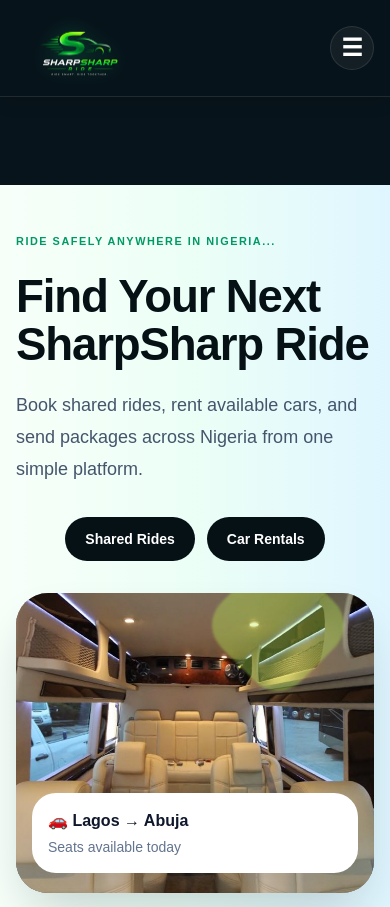
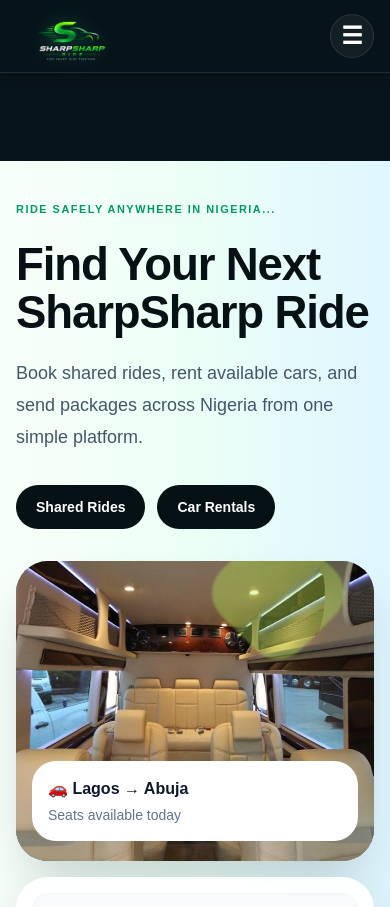
Before and after one commit to joyonovae/sharpsharp-ride-v2, a Next.js app: page / in a window 390 px wide. Shown: the top 907 px of the page. Built offline with nearby package versions, Linux system fonts and the light colour scheme; no server answers.

Commit message:
adjust hero spacing + mobile layout

```diff
--- a/components/Navbar.tsx
+++ b/components/Navbar.tsx
@@ -117,7 +117,7 @@
 
   return (
     <nav className="sticky left-0 right-0 top-0 z-50 border-b border-white/10 bg-[#08141b]/95 shadow-lg backdrop-blur transition-all duration-300">
-      <div className="mx-auto flex max-w-7xl items-center justify-between px-4 py-4 sm:px-5 lg:px-8">
+      <div className="mx-auto flex max-w-7xl items-center justify-between px-4 py-2 sm:px-5 lg:px-8">
         <Link href="/" onClick={closeMenus} className="flex items-center">
           <div
             className={`transition-all duration-300 ${
@@ -130,10 +130,10 @@
               width={280}
               height={95}
               className={`w-auto object-contain transition-all duration-300 ${
-                scrolled
-                  ? "h-14 drop-shadow-[0_0_6px_rgba(24,195,126,0.25)]"
-                  : "h-16 drop-shadow-[0_0_10px_rgba(24,195,126,0.35)] sm:h-20 lg:h-20"
-              }`}
+  scrolled
+    ? "h-12 drop-shadow-[0_0_6px_rgba(24,195,126,0.25)]"
+    : "h-14 drop-shadow-[0_0_10px_rgba(24,195,126,0.35)] sm:h-16 lg:h-18"
+}`}
               priority
             />
           </div>
--- a/src/app/page.tsx
+++ b/src/app/page.tsx
@@ -146,7 +146,7 @@
       <section className="relative w-full max-w-full overflow-x-hidden bg-white text-[#061116]">
         <div className="absolute inset-0 bg-[linear-gradient(90deg,#f7fff9_0%,#ecfff6_48%,#dff6ff_100%)]" />
 
-        <div className="relative mx-auto grid w-full max-w-7xl items-center gap-8 px-4 pb-20 pt-12 sm:px-5 sm:pt-16 lg:min-h-[720px] lg:grid-cols-[0.95fr_1.05fr] lg:px-12 lg:pb-24 lg:pt-20">
+        <div className="relative mx-auto grid w-full max-w-7xl items-center gap-8 px-4 pb-16 pt-10 sm:px-5 sm:pt-12 lg:min-h-[680px] lg:grid-cols-[0.95fr_1.05fr] lg:px-12 lg:pb-20 lg:pt-14">
           <div className="scroll-reveal z-10">
             <p className="typing-text mb-4 h-6 max-w-full text-[0.68rem] font-bold uppercase tracking-[0.14em] text-emerald-600 sm:text-sm">
               Ride safely anywhere in Nigeria...
@@ -163,7 +163,7 @@
               Nigeria from one simple platform.
             </p>
 
-            <div className="mt-8 flex flex-wrap justify-center gap-3 sm:justify-start">
+            <div className="mt-8 flex flex-wrap justify-start gap-3">
               <Link
                 href="/rides"
                 className="rounded-full bg-[#061116] px-5 py-3 text-sm font-bold text-white transition hover:-translate-y-1 hover:bg-emerald-600 sm:px-6">
```
